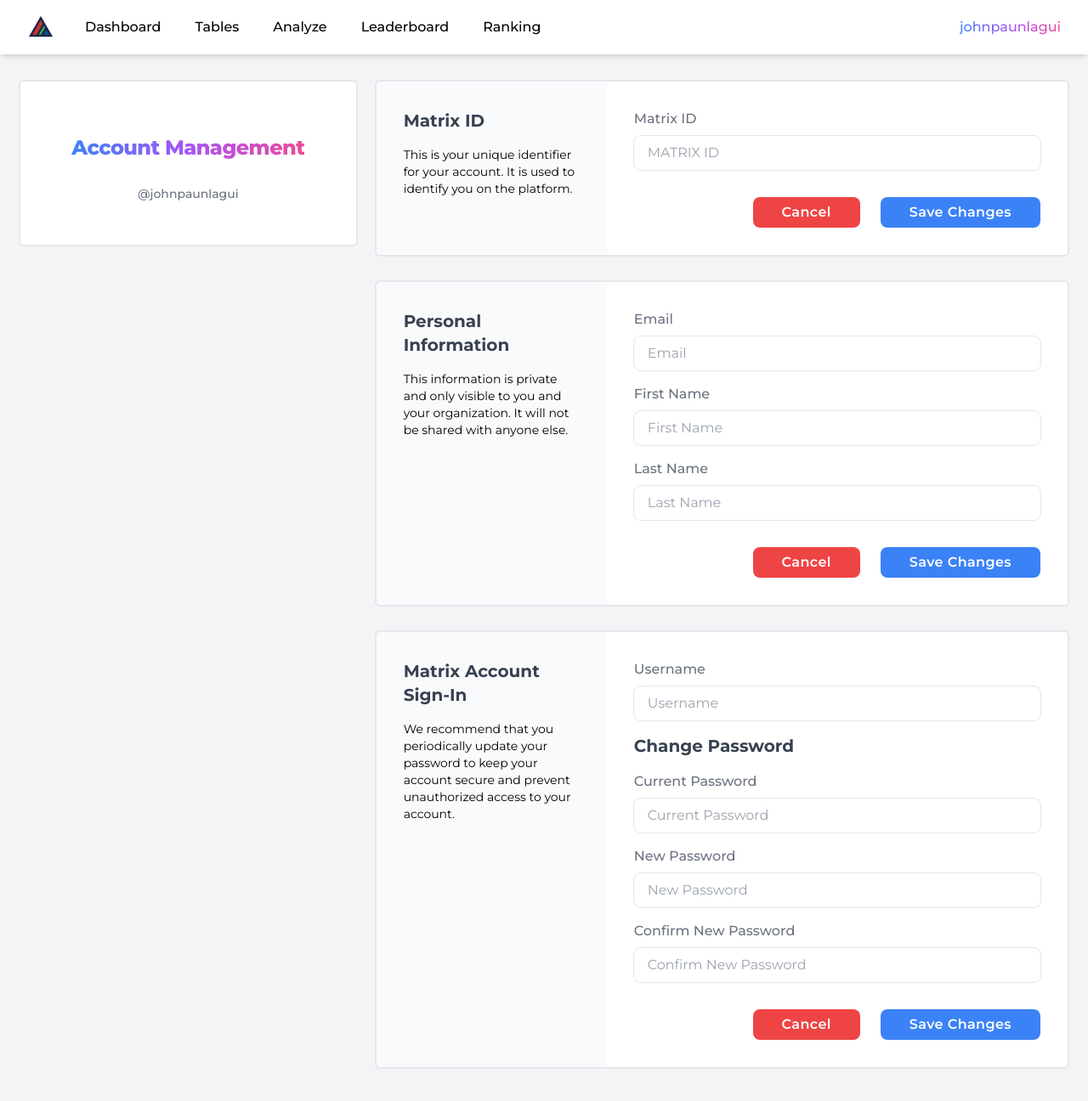
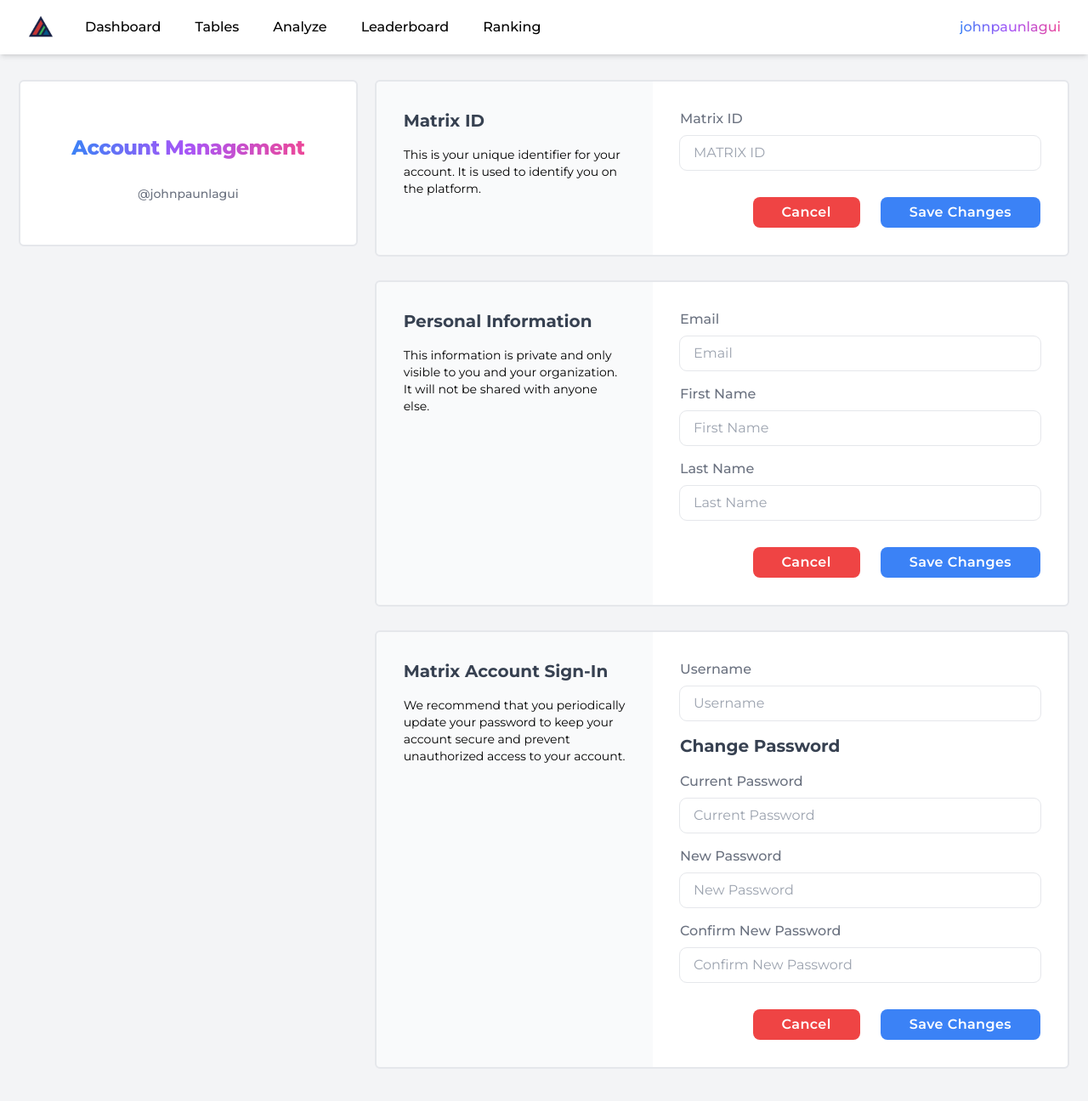
Before and after one commit to Jm-Paunlagui/Matrix-Lab-Client, a React (Create React App) app in the folder client/: page /admin/profile in a window 1280 px wide. Shown: the top 1296 px of the page at 85% size. Built offline with nearby package versions, Linux system fonts and the light colour scheme.

Commit message:
Update to cols

```diff
--- a/client/src/views/admin/AdminProfile.js
+++ b/client/src/views/admin/AdminProfile.js
@@ -19,8 +19,8 @@ export default function AdminProfile() {
         </div>
         <div className="col-span-2">
           <div className="flex flex-col mb-8 w-full bg-white rounded outline outline-2 outline-gray-200">
-            <div className="flex flex-col w-full h-full rounded grid grid-cols-1 md:grid-cols-3">
-              <div className="col-span-1 p-8 bg-gray-50">
+            <div className="flex flex-col w-full h-full rounded grid grid-cols-1 md:grid-cols-5">
+              <div className="col-span-2 p-8 bg-gray-50">
                 <h1 className="text-xl font-bold text-gray-700 mb-4">
                   Matrix ID
                 </h1>
@@ -29,7 +29,7 @@ export default function AdminProfile() {
                   identify you on the platform.
                 </p>
               </div>
-              <div className="flex flex-col w-full h-full p-8 pb-8 space-y-4 col-span-2">
+              <div className="flex flex-col w-full h-full p-8 pb-8 space-y-4 col-span-3">
                 <form>
                   <div className="flex flex-col space-y-4">
                     <div className="flex flex-col w-full space-y-2">
@@ -65,8 +65,8 @@ export default function AdminProfile() {
             </div>
           </div>
           <div className="flex flex-col mb-8 w-full bg-white rounded outline outline-2 outline-gray-200">
-            <div className="flex flex-col w-full h-full rounded grid grid-cols-1 md:grid-cols-3">
-              <div className="col-span-1 p-8 bg-gray-50">
+            <div className="flex flex-col w-full h-full rounded grid grid-cols-1 md:grid-cols-5">
+              <div className="col-span-2 p-8 bg-gray-50">
                 <h1 className="text-xl font-bold text-gray-700 mb-4">
                   Personal Information
                 </h1>
@@ -75,7 +75,7 @@ export default function AdminProfile() {
                   organization. It will not be shared with anyone else.
                 </p>
               </div>
-              <div className="flex flex-col w-full h-full p-8 pb-8 space-y-4 col-span-2">
+              <div className="flex flex-col w-full h-full p-8 pb-8 space-y-4 col-span-3">
                 <form>
                   <div className="flex flex-col space-y-4">
                     <div className="flex flex-col w-full space-y-2">
@@ -129,8 +129,8 @@ export default function AdminProfile() {
             </div>
           </div>
           <div className="flex flex-col mb-8 w-full bg-white rounded outline outline-2 outline-gray-200">
-            <div className="flex flex-col w-full h-full rounded grid grid-cols-1 md:grid-cols-3">
-              <div className="col-span-1 p-8 bg-gray-50">
+            <div className="flex flex-col w-full h-full rounded grid grid-cols-1 md:grid-cols-5">
+              <div className="col-span-2 p-8 bg-gray-50">
                 <h1 className="text-xl font-bold text-gray-700 mb-4">
                   Matrix Account Sign-In
                 </h1>
@@ -140,7 +140,7 @@ export default function AdminProfile() {
                   your account.
                 </p>
               </div>
-              <div className="flex flex-col w-full h-full p-8 pb-8 space-y-4 col-span-2">
+              <div className="flex flex-col w-full h-full p-8 pb-8 space-y-4 col-span-3">
                 <form>
                   <div className="flex flex-col space-y-4">
                     <div className="flex flex-col w-full space-y-2">
```
